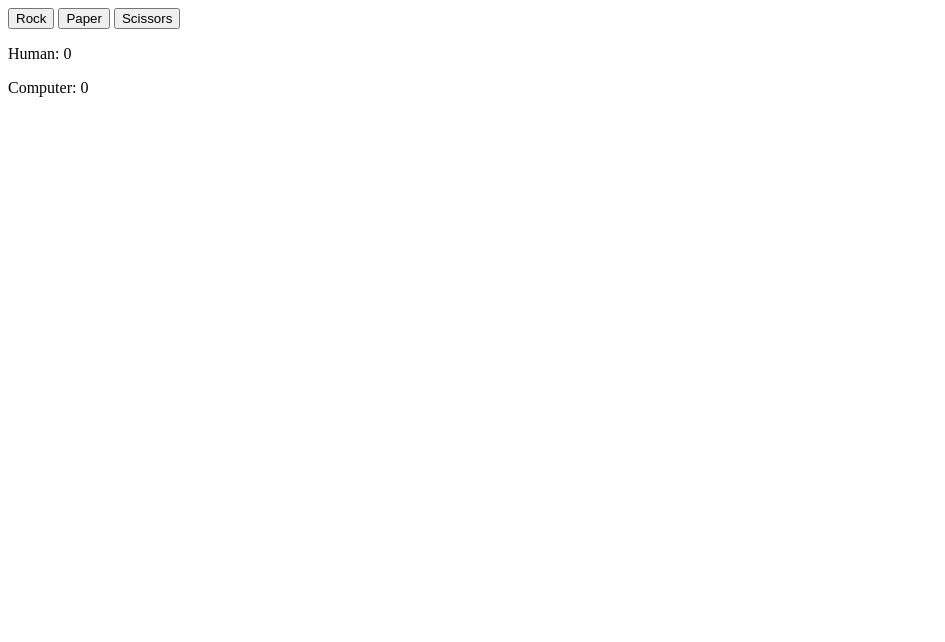
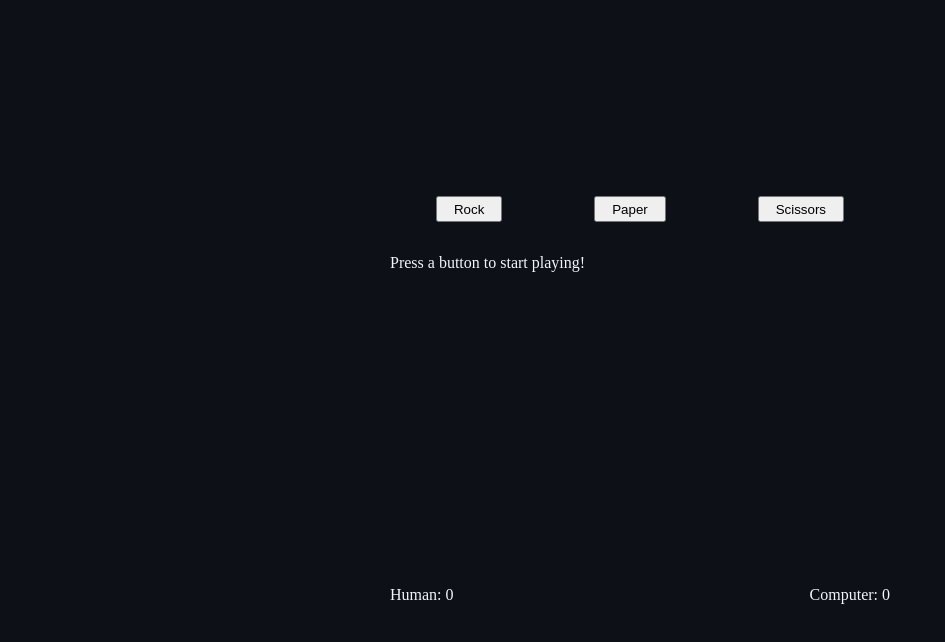
Before and after one commit to kenzul/rock-paper-scissors, a plain HTML site: page index.html in a window 1280 px wide. Shown: the whole page, without its empty margins (0-945 px from the left). Drawn offline with Linux system fonts and the light colour scheme.

Commit message:
Stylize game

```diff
--- a/index.html
+++ b/index.html
@@ -17,13 +17,13 @@
             <button type="button" class="choice">Scissors</button>
         </div>
         <div class="display">
+            <p>Press a button to start playing!</p>
         </div>
         <div class="scores">
             <p class="pre">Human: <span class="human">0</span></p>
             <p class="pre">Computer: <span class="computer">0</span></p>
         </div>
     </main>
-
 </body>
 
 </html>
--- a/style.css
+++ b/style.css
@@ -0,0 +1,44 @@
+* {
+    padding: 0;
+    margin: 0;
+    box-sizing: border-box;
+}
+
+body {
+    background-color: #0d1117;
+    color: #f0f6fc;
+    min-height: 100vh;
+    display: flex;
+    align-items: center;
+    justify-content: center;
+}
+
+main {
+    display: flex;
+    flex-direction: column;
+    width: 500px;
+    gap: 2rem;
+}
+
+.display {
+    display: flex;
+    flex-direction: column;
+    gap: 1rem;
+    height: 300px;
+    overflow-y: scroll;
+}
+
+.scores {
+    display: flex;
+    justify-content: space-between;
+    width: 100%;
+}
+
+.choices {
+    display: flex;
+    justify-content: space-around;
+}
+
+.choices button {
+    padding: 0.2rem 1rem;
+}
```
